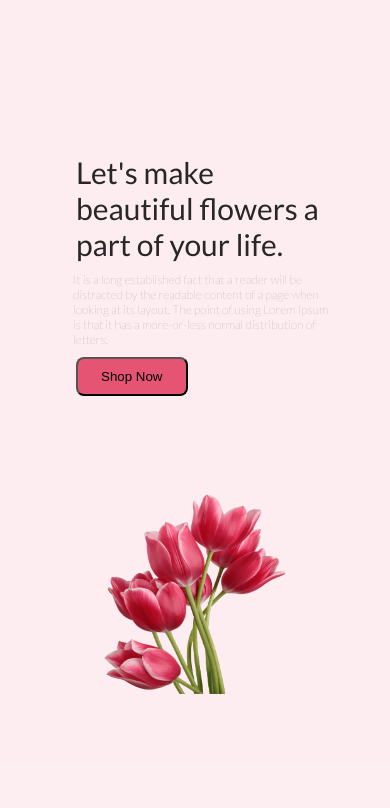
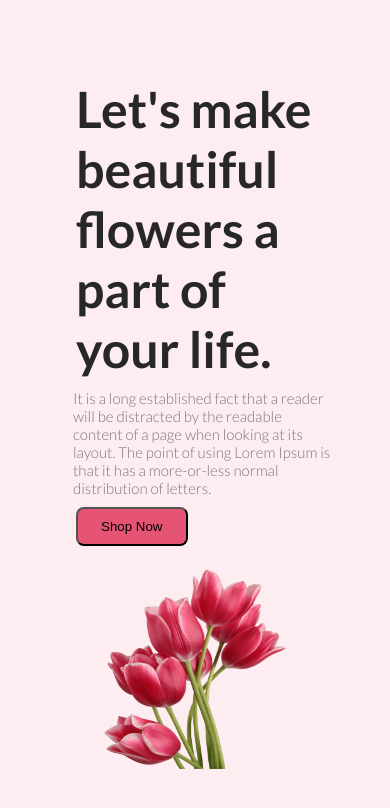
Before and after one commit to abirchokra/responsive-practice-task, a plain HTML site: page index.html in a window 390 px wide. Drawn offline with Linux system fonts and the light colour scheme.

Commit message:
banner-last

```diff
--- a/styles/style.css
+++ b/styles/style.css
@@ -54,22 +54,22 @@ body{
     }
     .left{
         width: 278px;
-        height: 250px;
+        height: 400px;
         /* margin-top: -100px; */
 
 
     }
     .left h2{
-        font-size: 30px;
-        font-weight: 500;
+        font-size: 50px;
+        font-weight: 600;
         margin-bottom: 10px;
         /* margin-left: -30px; */
         margin-left: 20px;
 
     }
     .left p{
-        font-size: 12px;
-        font-weight: 200;
+        font-size: 15px;
+        font-weight: 300;
         margin-bottom: 10px;
         /* margin-left: -30px; */
         margin-left: 17px;
```
